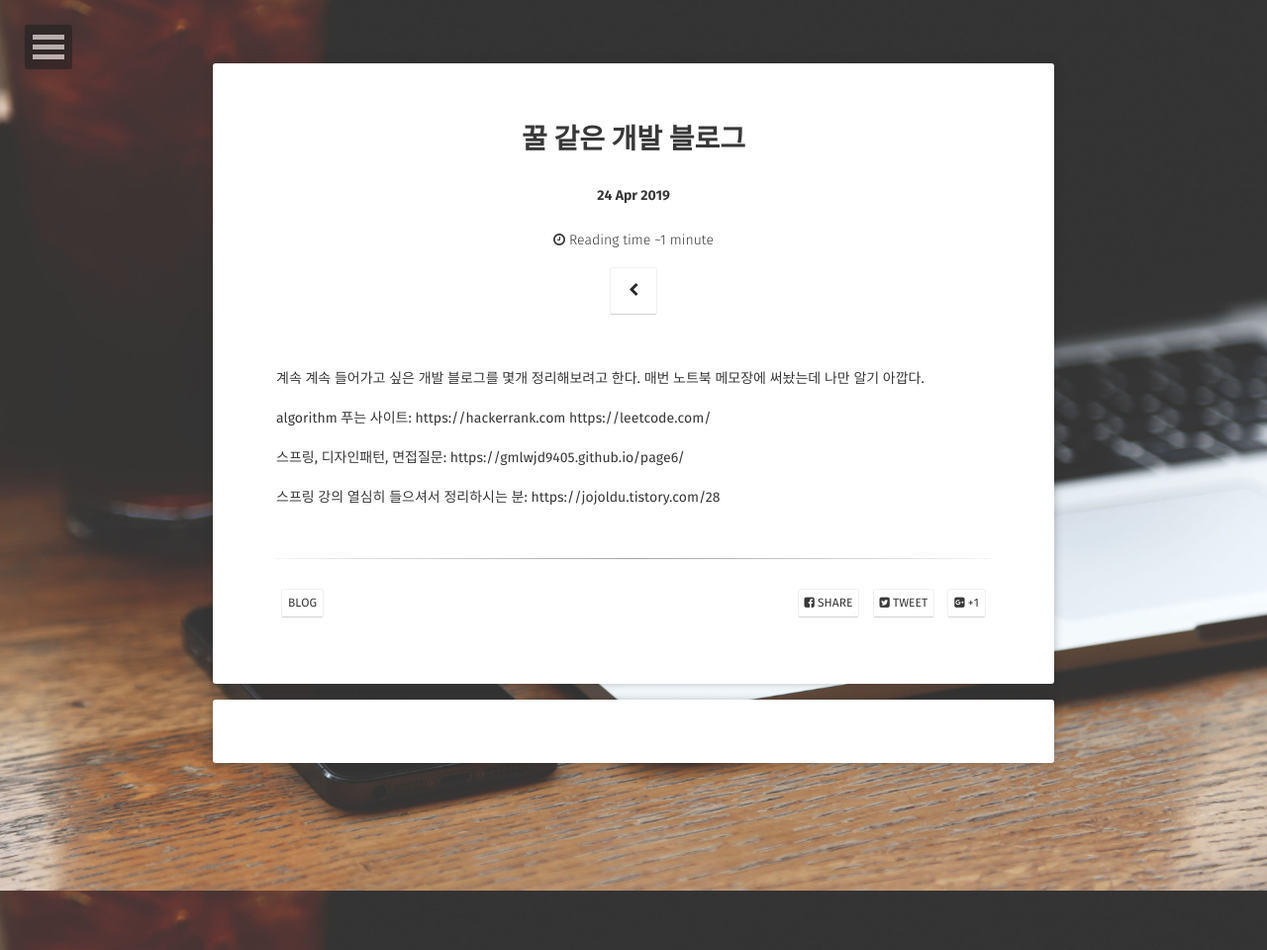
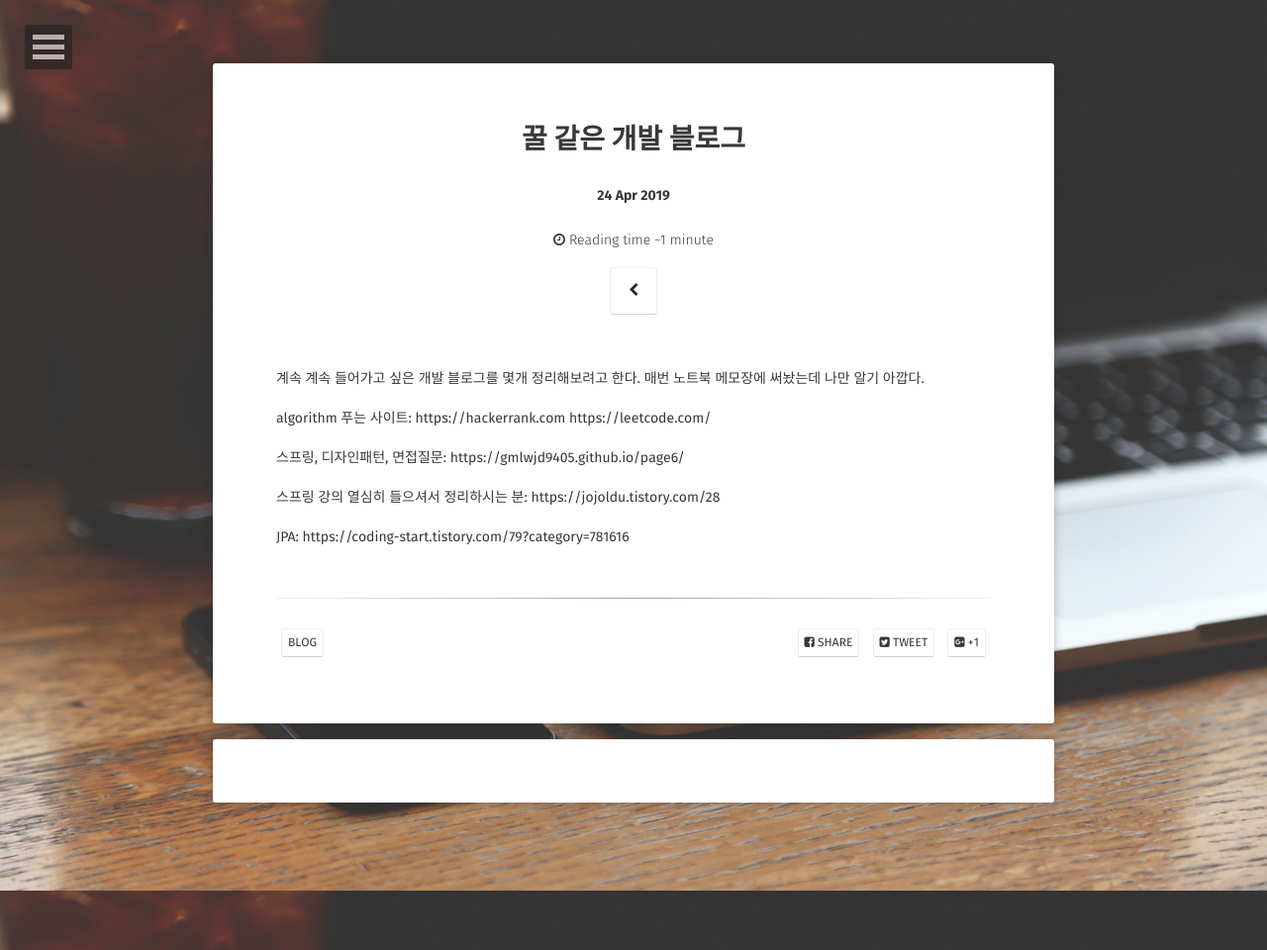
Before and after one commit to JoosJuliet/joosjuliet.github.io, a Jekyll site: the page built from _posts/2019-04-24-good_blog.md, in a window 1280 px wide, cut to the strip 0-960 px from the top of the page. Shown: the whole strip at 99% size. Built offline with Jekyll 4.4.1, drawn with Linux system fonts in a browser that asks for light colours; some web fonts are replaced; some of the changed lines change nothing that is shown.

Commit message:
jpa 좋은 블로그

```diff
--- a/_posts/2019-04-24-good_blog.md
+++ b/_posts/2019-04-24-good_blog.md
@@ -19,3 +19,7 @@ https://gmlwjd9405.github.io/page6/
 
 스프링 강의 열심히 들으셔서 정리하시는 분:
 https://jojoldu.tistory.com/28
+
+
+JPA:
+https://coding-start.tistory.com/79?category=781616
```
